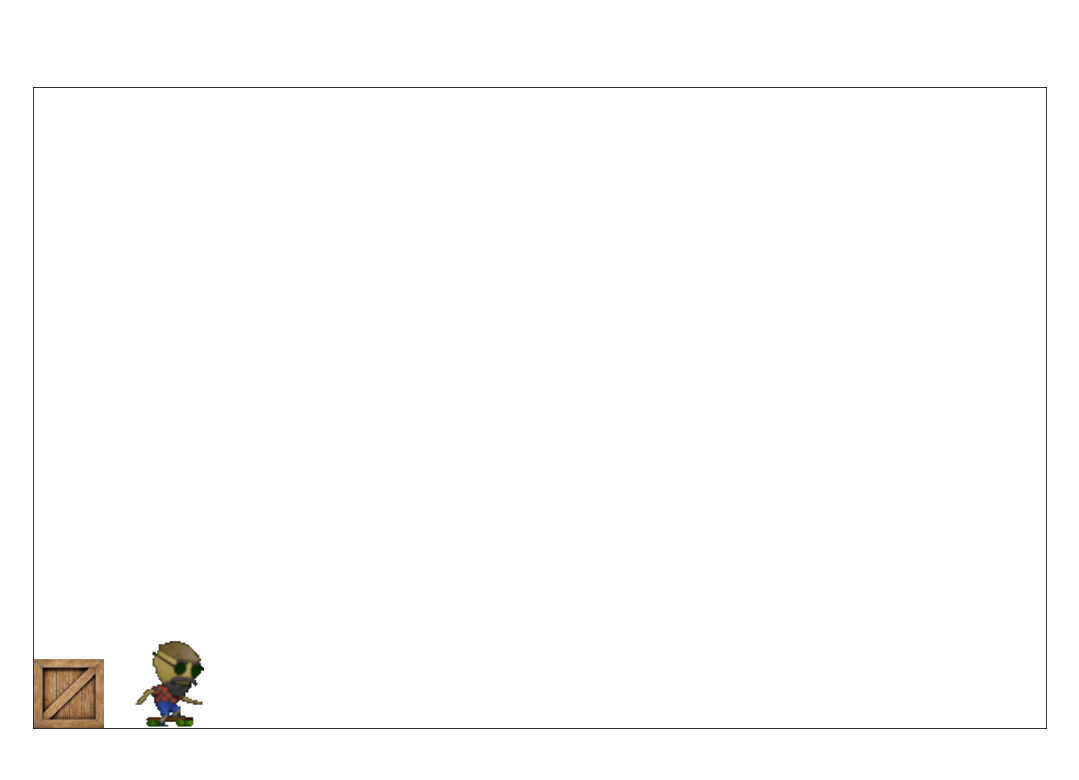
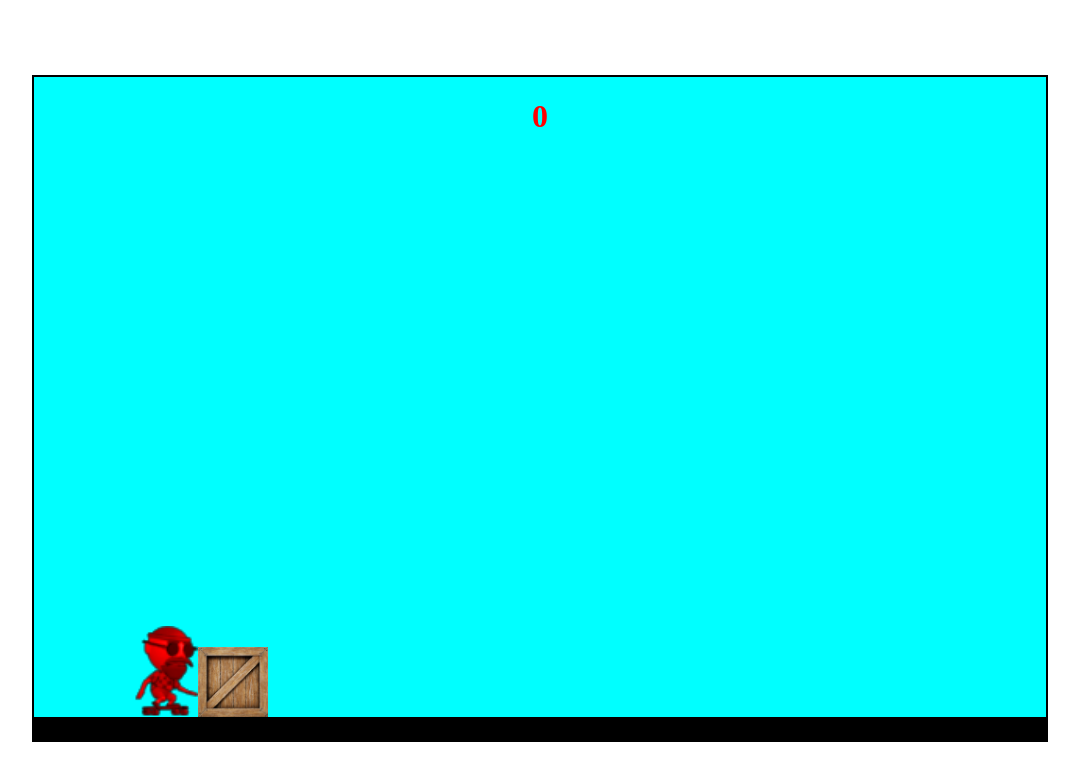
Before and after one commit to gustavovianaveiga/skate-game, a plain HTML site: page index.html in a window 1280 px wide. Shown: the whole page, without its empty margins (100-1179 px from the left). Drawn offline with Linux system fonts and the light colour scheme.

Commit message:
canvas estilizado, gameover e score adicionado

```diff
--- a/index.html
+++ b/index.html
@@ -9,10 +9,16 @@
 
 <body>
     <div class="canvas">
-        <img src="./gif 15ms.gif" class='skatista jump'>
+        <img src="./gif 15ms.gif" class='skatista'>
         <img src="./caixote.png" class='caixote'>
+        <h1 class="score">0</h1>
     </div>
     <style>
+        .score {
+            text-align: center;
+            color: green;
+        }
+
         html {
             height: 100%;
             overflow: hidden;
@@ -23,14 +29,17 @@
             display: flex;
             justify-content: center;
             align-items: center;
+            /*background-color: #262627;*/
         }
 
         .canvas {
             width: 80%;
             height: 80vh;
-            border: 1px solid #333;
             overflow: hidden;
             position: relative;
+            background-color: aqua;
+            border: 2px solid black;
+            border-bottom: 25px solid black;
         }
 
         .skatista {
@@ -42,15 +51,15 @@
         }
 
         .jump {
-            animation: jump 1s ease-out;
+            animation: jump 1s linear;
         }
 
         .caixote {
             width: 70px;
             position: absolute;
             bottom: 0;
-            <!-- animation: caixote 5s linear infinite;
-            -->
+            left: 50px;
+            animation: caixote 2s linear infinite;
         }
 
         @keyframes jump {
@@ -58,13 +67,10 @@
                 bottom: 0px
             }
             40% {
-                bottom: 80px
+                bottom: 100px
             }
             50% {
-                bottom: 90px
-            }
-            60% {
-                bottom: 80px
+                bottom: 100px
             }
             100% {
                 bottom: 0px
@@ -80,7 +86,46 @@
             }
         }
     </style>
-    <script></script>
+    <script>
+        const skatista = document.querySelector('.skatista');
+        const caixote = document.querySelector('.caixote');
+        const score = document.querySelector('.score');
+
+
+        const jump = () => {
+            skatista.classList.add('jump');
+
+            setTimeout(() => {
+                skatista.classList.remove('jump');
+            }, 1000);
+        };
+        document.addEventListener('keydown', jump);
+
+
+
+        const loop = setInterval(() => {
+            const caixotepos = +window.getComputedStyle(caixote).left.replace('px', '');
+            const skatistapos = +window.getComputedStyle(skatista).bottom.replace('px', '');
+
+            /*if (skatistapos === 0) {
+                const value = +score.innerHTML
+                score.innerHTML = (value + 1);
+            };*/
+
+
+            if (caixotepos <= 170 && skatistapos < 64 && caixotepos > 10) {
+                skatista.src = '/dead.png';
+                score.style.color = 'red'
+                skatista.style.width = '64px';
+                caixote.style.animation = 'none';
+                skatista.style.animation = 'none';
+                caixote.style.left = caixotepos + 'px';
+                skatista.style.bottom = skatistapos + 'px';
+
+
+            }
+        }, 10);
+    </script>
 </body>
 
 </html>
```
Also changed, not shown: dead.png (added).
